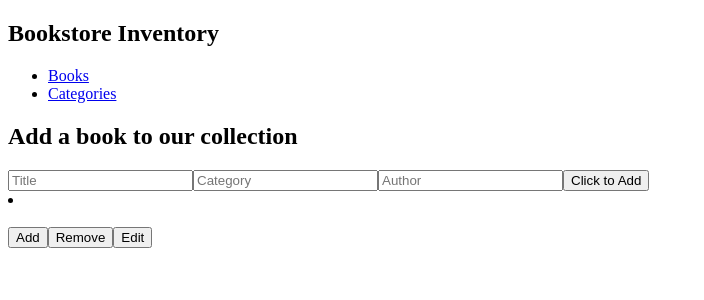
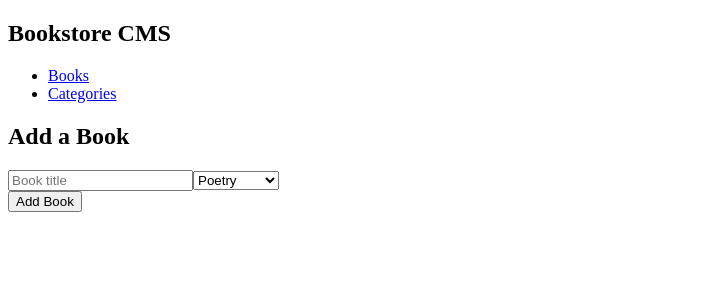
Before and after one commit to iKuartz/bookstore, a React (Create React App) app: page / in a window 1280 px wide. Shown: the top 300 px of the page, without its empty margins (0-704 px from the left). Built offline with nearby package versions, Linux system fonts and the light colour scheme.

Commit message:
Part one of website finished. Redux methods added. Had to refactor a lot, but it works.

```diff
--- a/package.json
+++ b/package.json
@@ -12,6 +12,8 @@
     "react-redux": "^7.2.6",
     "react-router-dom": "^6.2.2",
     "react-scripts": "5.0.0",
+    "redux": "^4.1.2",
+    "redux-logger": "^3.0.6",
     "uuid": "^8.3.2",
     "web-vitals": "^2.1.4"
   },
--- a/src/App.js
+++ b/src/App.js
@@ -1,17 +1,21 @@
-import { Route, BrowserRouter, Routes } from 'react-router-dom';
+import { Routes, Route } from 'react-router-dom';
+import { Provider } from 'react-redux';
+import store from './redux/store';
 import Categories from './components/Categories';
-import Navigation from './components/Navigation';
+import NavBar from './components/Navigation';
 import Books from './components/Books';
-// import './components/App.css';
+import './components/App.css';
 
-const App = () => (
-  <BrowserRouter>
-    <Navigation />
-    <Routes>
-      <Route path="/" element={<Books />} />
-      <Route path="/categories" element={<Categories />} />
-    </Routes>
-  </BrowserRouter>
-);
+function App() {
+  return (
+    <Provider store={store}>
+      <NavBar />
+      <Routes>
+        <Route path="/" element={<Books />} />
+        <Route path="/categories" element={<Categories />} />
+      </Routes>
+    </Provider>
+  );
+}
 
 export default App;
--- a/src/components/Books.js
+++ b/src/components/Books.js
@@ -1,11 +1,36 @@
-import Form from './Form';
-import Book from './BookStructure';
+import { v4 as uuidv4 } from 'uuid';
+import { useSelector, useDispatch } from 'react-redux';
+import { removeBook } from '../redux/books/books';
+import AddBook from './AddBook';
 
-const BooksContainer = () => (
-  <section className="booklist">
-    <Form />
-    <Book />
-  </section>
-);
+const Books = () => {
+  const books = useSelector((state) => state.booksReducer);
+  const dispatch = useDispatch();
 
-export default BooksContainer;
+  return (
+    <div className="books">
+      <div className="booksList">
+        <ul className="ul-books">
+          {books.map((book) => (
+            <div key={uuidv4} className="lesson-Panel">
+              <span className="School-of">{book.category}</span>
+              <li className="li-books">{book.title}</li>
+              <div>
+                <button
+                  type="button"
+                  className="remove-btn"
+                  onClick={() => dispatch(removeBook(book.id))}
+                >
+                  Remove
+                </button>
+              </div>
+            </div>
+          ))}
+        </ul>
+      </div>
+      <AddBook />
+    </div>
+  );
+};
+
+export default Books;
--- a/src/components/Navigation.js
+++ b/src/components/Navigation.js
@@ -1,6 +1,6 @@
 import { NavLink } from 'react-router-dom';
 
-const Navigation = () => {
+const NavBar = () => {
   const Links = [
     {
       id: 1,
@@ -15,7 +15,7 @@
   ];
   return (
     <nav className="panel-pg">
-      <h1>Bookstore Inventory</h1>
+      <h1>Bookstore CMS</h1>
       <ul className="ul-links">
         {Links.map((link) => (
           <li key={link.id} className="li-links">
@@ -34,4 +34,4 @@
   );
 };
 
-export default Navigation;
+export default NavBar;
--- a/src/index.js
+++ b/src/index.js
@@ -1,10 +1,13 @@
 import React from 'react';
 import ReactDOM from 'react-dom';
+import { BrowserRouter as Router } from 'react-router-dom';
 import App from './App';
 
 ReactDOM.render(
   <React.StrictMode>
-    <App />
+    <Router>
+      <App />
+    </Router>
   </React.StrictMode>,
   document.getElementById('root'),
 );
--- /dev/null
+++ b/src/redux/store.js
@@ -0,0 +1,11 @@
+import { createStore, combineReducers, applyMiddleware } from 'redux';
+import logger from 'redux-logger';
+import booksReducer from './books/books';
+
+const reducer = combineReducers({
+  booksReducer,
+});
+
+const store = createStore(reducer, applyMiddleware(logger));
+
+export default store;
```
Also changed, not shown: src/components/App.css (renamed from src/App.css), 1 other file (tests, documents, lock files or other folders).
